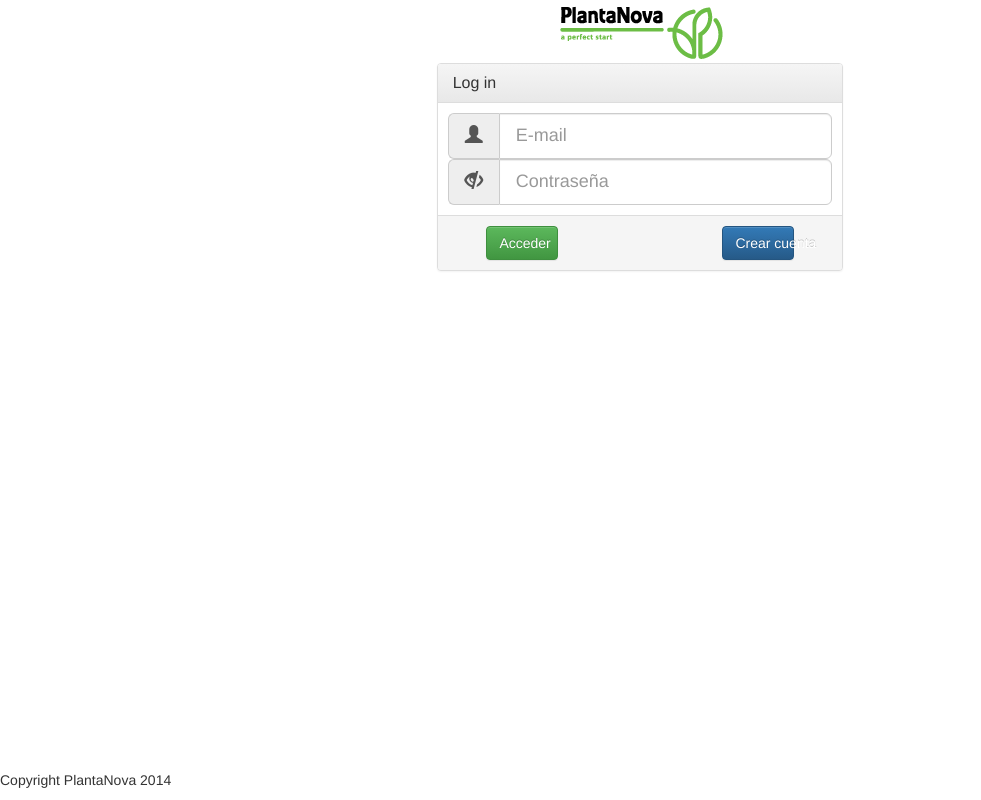
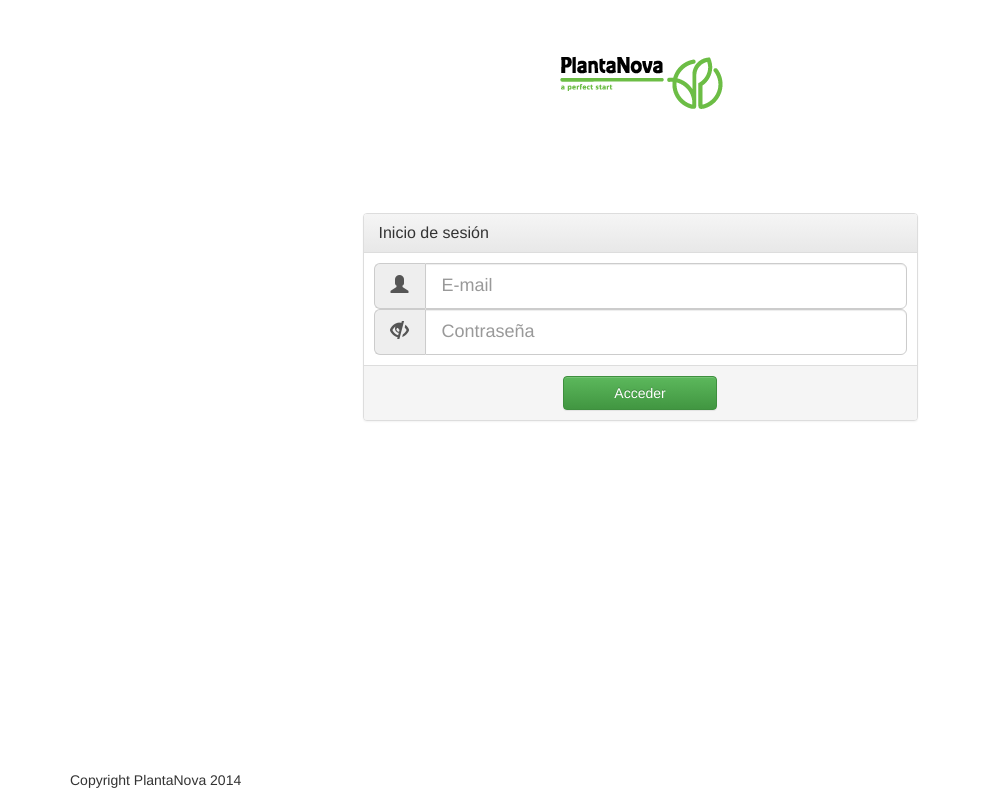
Before and after one commit to Ampscf/plantanova, a CodeIgniter app: page / in a window 1280 px wide. Shown: the whole page, without its empty margins (0-981 px from the left). Run offline with CodeIgniter, Linux system fonts and the light colour scheme; some libraries are stand-ins or nearby versions.

Commit message:
Agregue clases de estilo

```diff
--- a/application/views/body/view_login_body.php
+++ b/application/views/body/view_login_body.php
@@ -1,8 +1,9 @@
+<div class="container">
 	<div class="row">
-	<div class="col-md-4 col-md-offset-4">
+		<div class="col-md-6 col-md-offset-3">
 			<div class="panel panel-default">
 				<div class="panel-heading">
-				<h3 class="panel-title"> Log in </h3>
+					<h3 class="panel-title"> Inicio de sesión </h3>
 				</div>
 				<?php echo form_open(''); ?>
 					<div class="panel-body" style="padding: 10px 10px 10px 10px;">
@@ -23,17 +24,8 @@
 					</div><!-- End panel-body -->
 					<div class="panel-footer">
 						<div class="row">
-						<div class="col-md-3 col-md-offset-1">
+							<div class="col-md-4 col-md-offset-4">
 								<input class="btn btn-success btn-block" type="submit" value="Acceder"/>
-						</div>
-						<div class="col-md-3 col-md-offset-4">
-							<?php
-								$data = array(
-									'class'	=> 'btn btn-primary btn-block',
-									'name' => 'crear cuenta',
-								);
-								echo anchor('', 'Crear cuenta', $data);
-							?>
 							</div>
 						</div><!-- End row -->
 					</div><!-- End panel-footer -->
--- a/application/views/footer/view_footer.php
+++ b/application/views/footer/view_footer.php
@@ -1,7 +1,10 @@
-		<div class="footer">
-			<div class="copyright">
-				<p>Copyright PlantaNova 2014</p>
-			</div>
-		</div><!-- End footer -->
+
+				<footer>
+					<div class="copyright">
+						<p>Copyright PlantaNova 2014</p>
+					</div>
+				</footer><!-- End footer -->
+			</div> <!--End container -->
+		</div> <!-- End wrapper -->
 	</body>
 </html>
--- a/application/views/header/view_login_header.php
+++ b/application/views/header/view_login_header.php
@@ -21,10 +21,11 @@
 	<link rel="stylesheet" type="text/css" href="<?php echo base_url().'css/css/custom.css';?>">
 </head>
 <body>
-	<div id="container-fluid">
-		<div class="row">
-			<div class="col-sm-4 col-md-4 col-md-offset-4 text-center">
-				<img src="<?php echo base_url() . '/img/logo.png'; ?>" alt="Logotipo" class="img-rounded">
+	<div id="wrapper">
+		<div id="container">
+			<div class="row">
+				<div class="col-sm-4 col-md-4 col-md-offset-4 text-center logo">
+					<img src="<?php echo base_url() . '/img/logo.png'; ?>" alt="Logotipo" class="img-rounded">
+				</div>
 			</div>
 		</div>
-	</div>
--- a/css/css/custom.css
+++ b/css/css/custom.css
@@ -1,16 +1,32 @@
-.footer
+/*Establece propiedades del footer*/
+footer
 {
 	position:absolute;
 	bottom:0;
-	left:0;
 }
 
+/* Centra el texto de footer de copyright */
 .copyright
 {
 	text-align: center;
 }
 
+/* Textarea que no cambian de tamaño */
 textarea
 {
 	resize:none;
 }
+
+/* Sirve para los mensajes de error de validaciones de codeigniter*/
+.error
+{
+	color: #ce2d2d;
+}
+
+/*Logo que va en la pagina de login para dar formato de espaciado*/
+.logo
+{
+	text-align:center;
+	margin-top:50px;
+	margin-bottom: 100px;
+}
```
Lines whose indentation alone changed are shown as unchanged.
